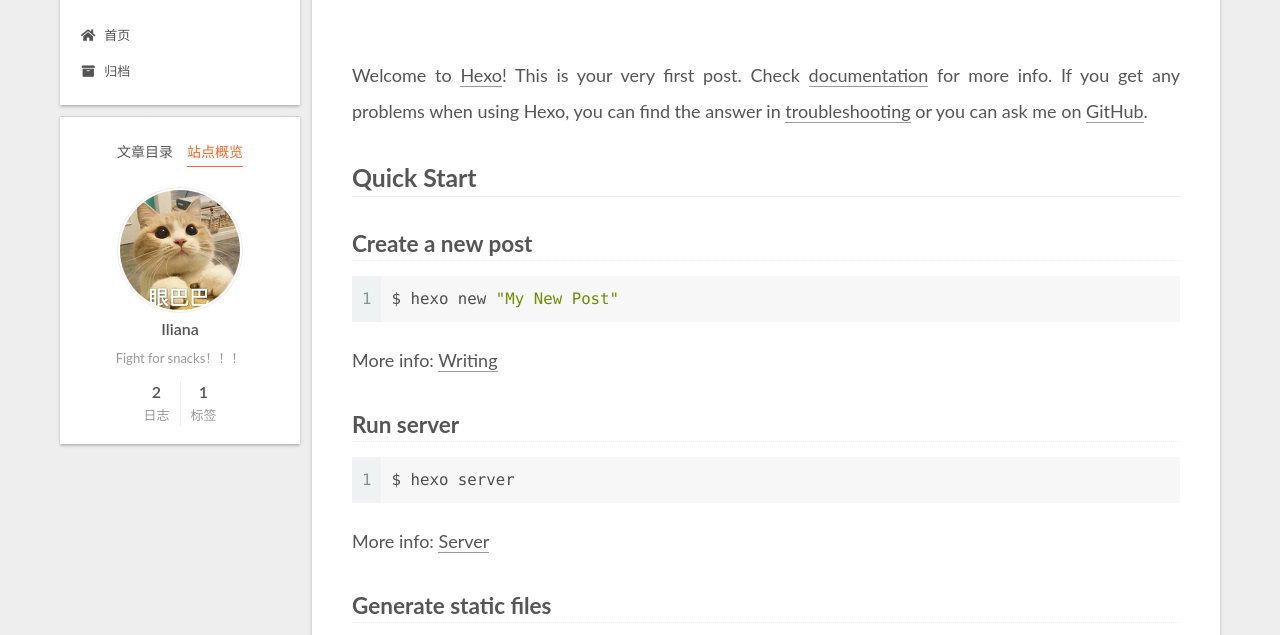
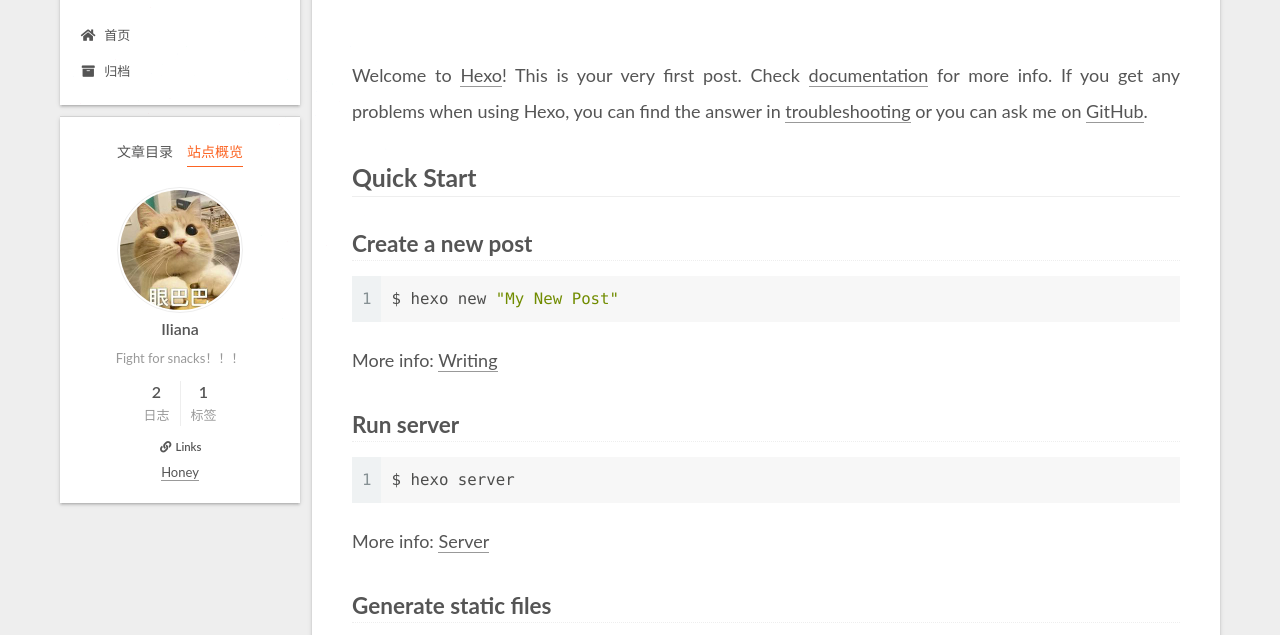
Before and after one commit to Iliana-cheng/Iliana-cheng.github.io, a plain HTML site: page 2020/06/22/hello-world/index.html in a window 1280 px wide. Both pictures are taken after a click on the item "站点概览". Shown: the part 117-752 px from the top of the page. Drawn offline with nearby package versions, Linux system fonts and the light colour scheme; no server answers.

Commit message:
Site updated: 2020-06-24 21:37:09

```diff
--- a/2020/06/22/hello-world/index.html
+++ b/2020/06/22/hello-world/index.html
@@ -327,6 +327,16 @@
 </div>
 
 
+  <div class="links-of-blogroll motion-element">
+    <div class="links-of-blogroll-title"><i class="fa fa-link fa-fw"></i>
+      Links
+    </div>
+    <ul class="links-of-blogroll-list">
+        <li class="links-of-blogroll-item">
+          <a href="https://chujian521.github.io/" title="https:&#x2F;&#x2F;chujian521.github.io" rel="noopener" target="_blank">Honey</a>
+        </li>
+    </ul>
+  </div>
 
       </div>
 
```
Also changed, not shown: 2020/06/23/My-First-Post/index.html (+10 -0 lines), archives/2020/06/index.html (+10 -0 lines), archives/2020/index.html (+10 -0 lines), archives/index.html (+10 -0 lines), index.html (+10 -0 lines), tags/第一次/index.html (+10 -0 lines).
